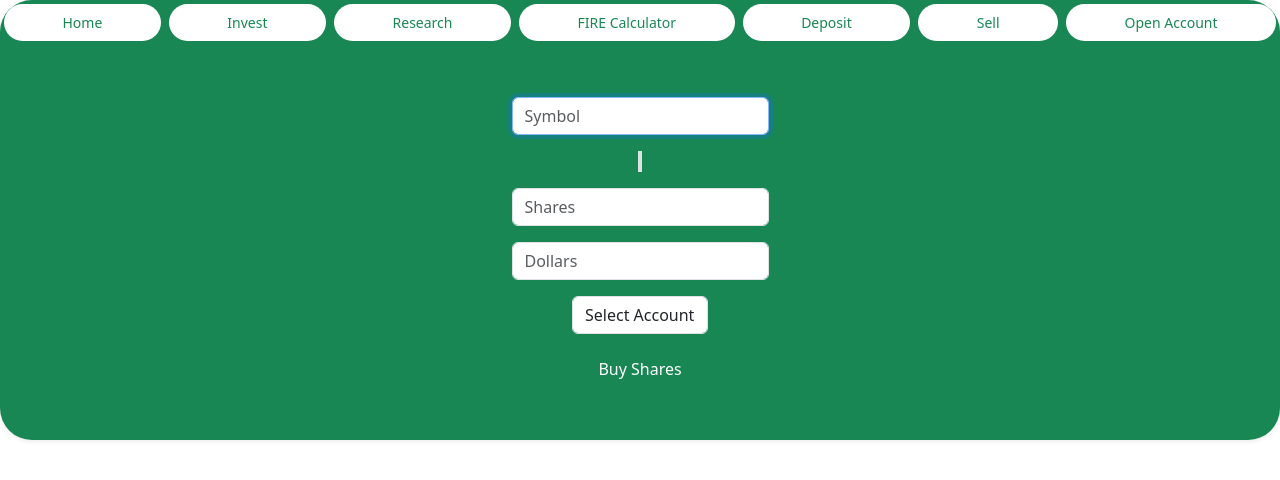
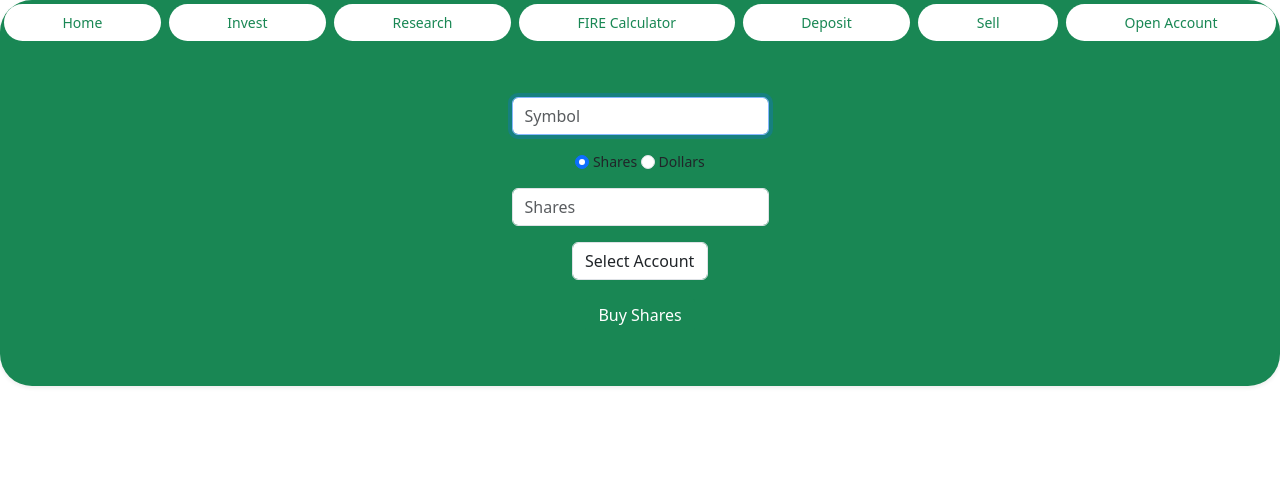
Before and after one commit to Brendan93006/FIRE, a Flask app: page /invest in a window 1280 px wide. Shown: the top 480 px of the page. Run offline with Flask 3, Linux system fonts and the light colour scheme; a user stored in the database is signed in.

Commit message:
Save changes

```diff
--- a/templates/index.html
+++ b/templates/index.html
@@ -34,17 +34,17 @@
                 </tr>
             </tbody>
     </table>
-    <form action="/deposit" method="post">
+    <form action="/deposit" method="POST">
         <button class="btn btn-success" type="submit">Deposit</button>
     </form>
     <p><strong>Net Worth:</strong> {{ net_worth }}</p>
     <p><strong>Top Investments:</strong> {{ top_investments }}</p>
-    <form action="/invest" method="post">
+    <form action="/invest" method="GET">
         <button class="btn btn-success" type="submit">Invest</button>
     </form>
     <p><strong>FIRE Number:</strong> {{ fire_number }}</p>
     <p><strong>Time to FIRE:</strong> {{ years_to_fire }}</p>
-    <form action="/calculator" method="post">
+    <form action="/calculator" method="GET">
         <button class="btn btn-success" type="submit">Calculate</button>
     </form>
 {% endblock %}
--- a/templates/invest.html
+++ b/templates/invest.html
@@ -7,11 +7,13 @@
 {% block main %}
         <form action="/invest" method="POST">
         <div class="mb-3">
-            <input autocomplete="off" autofocus class="form-control mx-auto w-auto" name="symbol" placeholder="Symbol" type="text">
+            <input autocomplete="off" autofocus class="form-control mx-auto w-auto" name="symbol" placeholder="Symbol" type="text" required>
         </div>
         <div class="mb-3">
-            <radio class="form-check-input" id="shares" name="type" value="shares" checked></radio>
-            <radio class="form-check-input" id="dollars" name="type" value="dollars"></radio>
+            <input type="radio" class="form-check-input" id="shares" name="type" value="shares" checked>
+            <label class="form-check-label" for="shares">Shares</label>
+            <input type="radio" class="form-check-input" id="dollars" name="type" value="dollars">
+            <label class="form-check-label" for="dollars">Dollars</label>
         </div>
         <div class="mb-3">
             <input class="form-control mx-auto w-auto" name="shares" placeholder="Shares" type="number" step="1" min="1">
@@ -21,7 +23,7 @@
         </div>
 
         <div class="mb-3">
-            <select class="form-control mx-auto w-auto" name="account" placeholder="Account" type="text">
+            <select class="form-control mx-auto w-auto" name="account" placeholder="Account" type="text" required>
                 <option value="" disabled selected>Select Account</option>
                 {% for account in accounts %}
                     <option value="{{ account.id }}">{{ account.name }}</option>
@@ -31,16 +33,24 @@
         <button class="btn btn-success" type="submit">Buy Shares</button>
     </form>
     <script>
-        document.querySelectorAll('input[name="type"]').forEach((elem) => {
-            elem.addEventListener("change", function(event) {
-                if (event.target.value === "shares") {
-                    document.querySelector('input[name="dollars"]').element.style.display = "none";
-                    document.querySelector('input[name="shares"]').element.style.display = "block";
-                } else {
-                    document.querySelector('input[name="shares"]').element.style.display = "none";
-                    document.querySelector('input[name="dollars"]').element.style.display = "block";
-                }
-            });
-        });
+        const sharesRadio = document.getElementById('shares');
+        const dollarsRadio = document.getElementById('dollars');
+        const sharesInputDiv = document.querySelector('input[name="shares"]').parentElement;
+        const dollarsInputDiv = document.querySelector('input[name="dollars"]').parentElement;
+
+        function toggleInputs() {
+            if (sharesRadio.checked) {
+                sharesInputDiv.style.display = 'block';
+                dollarsInputDiv.style.display = 'none';
+            } else {
+                sharesInputDiv.style.display = 'none';
+                dollarsInputDiv.style.display = 'block';
+            }
+        }
+        sharesRadio.addEventListener('change', toggleInputs);
+        dollarsRadio.addEventListener('change', toggleInputs);
+
+        // Initialize visibility based on the default checked radio button
+        toggleInputs();
     </script>
 {% endblock %}
```
